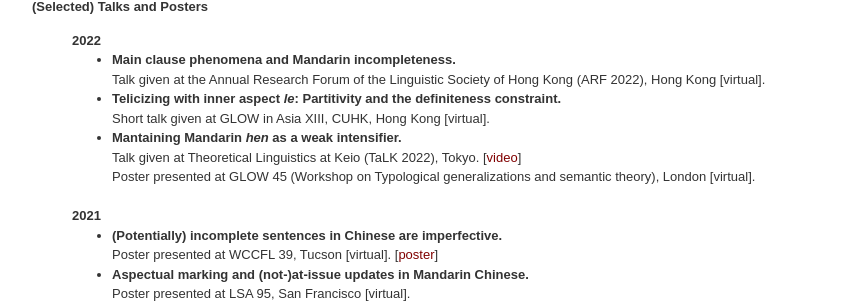
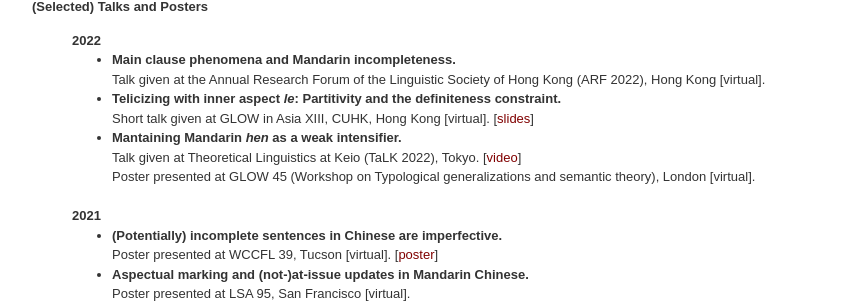
Before and after one commit to yenan09/yenan09.github.io, a Jekyll site: the page built from pub.html, in a window 1280 px wide. Shown: the part 731-1035 px from the top of the page, without its empty margins (68-911 px from the left). Built offline with Jekyll 4.4.1, drawn with Linux system fonts in a browser that asks for light colours.

Commit message:
may102023

```diff
--- a/pub.html
+++ b/pub.html
@@ -65,7 +65,8 @@ Talk given at the Annual Research Forum of the Linguistic Society of Hong Kong (
 
 
 <li><b> Telicizing with inner aspect <i>le</i>: Partitivity and the definiteness constraint.</b> <br>
-Short talk given at GLOW in Asia XIII, CUHK, Hong Kong [virtual].
+Short talk given at GLOW in Asia XIII, CUHK, Hong Kong [virtual]. [<a href="{{ site.baseurl }}/w/GIA_innerle_final.pdf" title="innerLE">slides</a>]
+
 
 <li><b> Mantaining Mandarin <i>hen</i> as a weak intensifier. </b> <br>
         Talk given at Theoretical Linguistics at Keio (TaLK 2022), Tokyo. [<a href="https://www.youtube.com/watch?v=zfUCH74zwZ0" title="hen">video</a>] <br>
```
Also changed, not shown: 1 other file.
